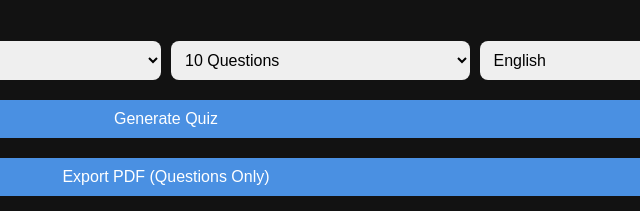
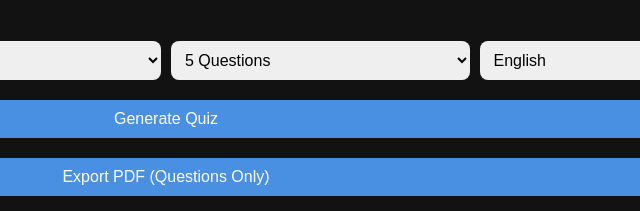
Before and after one commit to GalThePro69/quiz-generator, a plain HTML site: page index.html in a window 1280 px wide. Shown: the part 302-513 px from the top of the page, 474-1114 px from the left. Drawn offline with nearby package versions, Linux system fonts and the light colour scheme.

Commit message:
Update index.html

```diff
--- a/index.html
+++ b/index.html
@@ -131,12 +131,12 @@
       <option value="2">2 Questions</option>
       <option value="3">3 Questions</option>
       <option value="4">4 Questions</option>
-      <option value="5">5 Questions</option>
+      <option value="5" selected>5 Questions</option>
       <option value="6">6 Questions</option>
       <option value="7">7 Questions</option>
       <option value="8">8 Questions</option>
       <option value="9">9 Questions</option>
-      <option value="10" selected>10 Questions</option>
+      <option value="10">10 Questions</option>
     </select>
 
 
```
